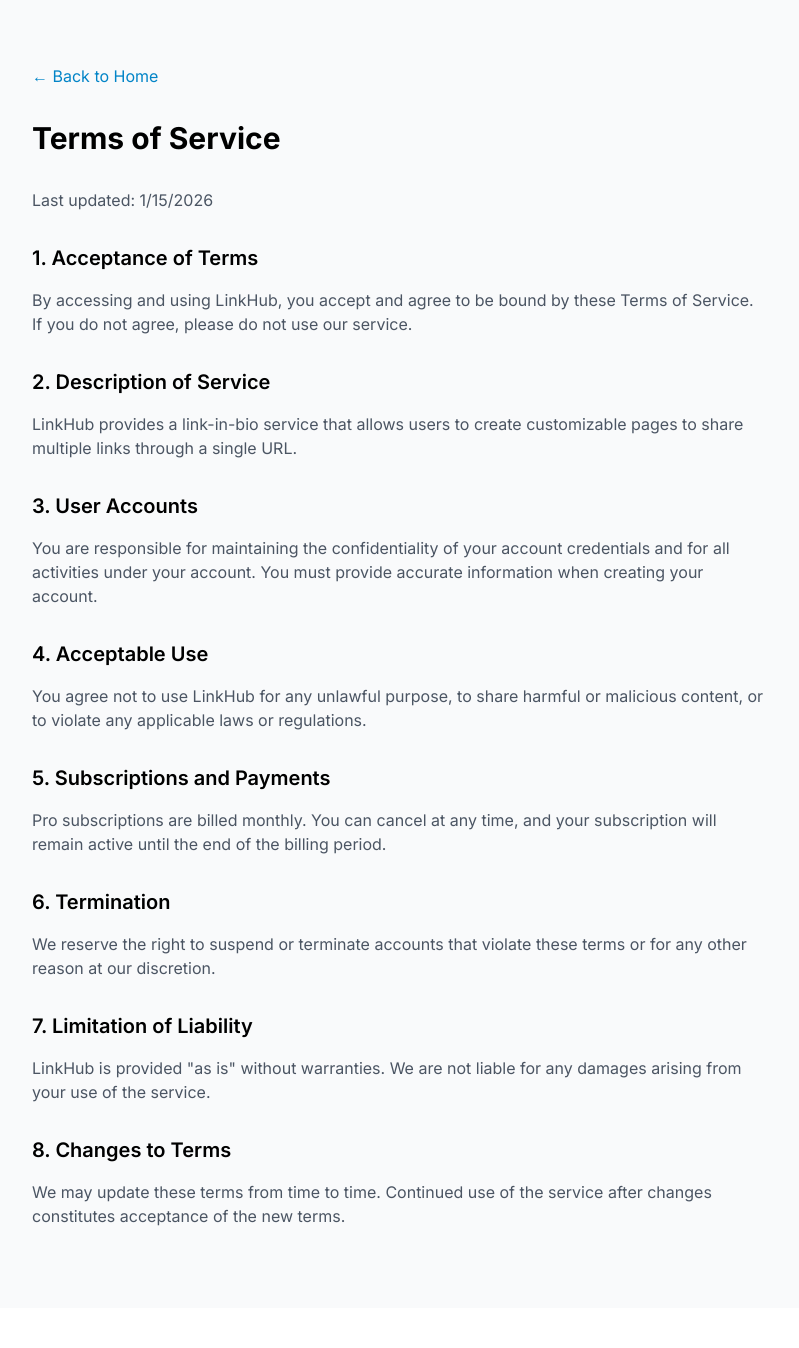
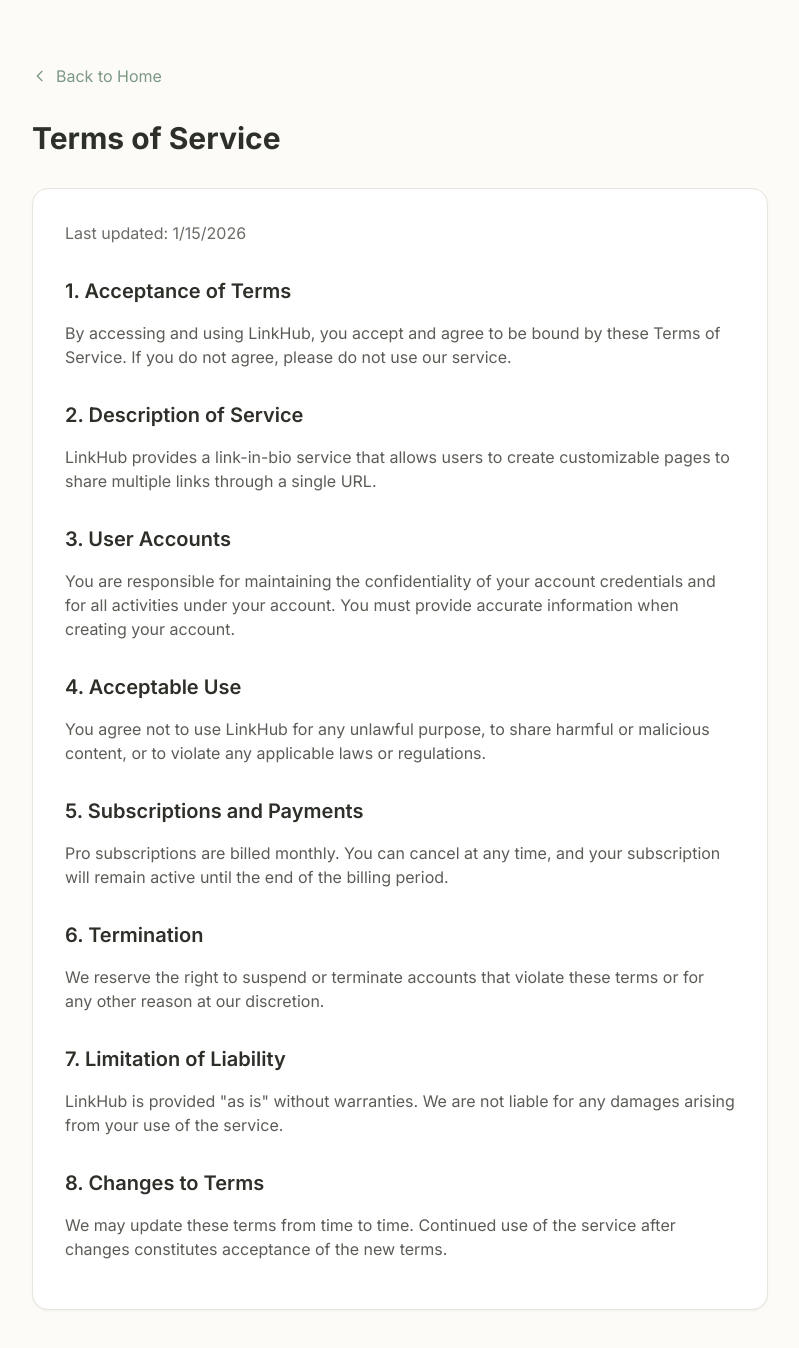
Before and after one commit to karthikaiz/linkhub, a Next.js app: page /terms in a window 1280 px wide. Shown: the top 1348 px of the page, without its empty margins (240-1039 px from the left). Before the commit the page ends 1308 px from the top, so only its background shows below. Built offline with nearby package versions, Linux system fonts and the light colour scheme.

Commit message:
Legal page in Hero

```diff
--- a/app/(legal)/contact/page.tsx
+++ b/app/(legal)/contact/page.tsx
@@ -27,57 +27,68 @@
   }
 
   return (
-    <div className="min-h-screen bg-gray-50">
+    <div className="min-h-screen bg-[#fdfbf7]">
       <div className="max-w-xl mx-auto px-4 py-16">
-        <Link href="/" className="text-primary-600 hover:underline mb-8 inline-block">
-          &larr; Back to Home
+        <Link href="/" className="text-[#7c9885] hover:underline mb-8 inline-flex items-center gap-2">
+          <svg className="w-4 h-4" fill="none" stroke="currentColor" viewBox="0 0 24 24">
+            <path strokeLinecap="round" strokeLinejoin="round" strokeWidth={2} d="M15 19l-7-7 7-7" />
+          </svg>
+          Back to Home
         </Link>
 
-        <h1 className="text-3xl font-bold mb-4">Contact Us</h1>
-        <p className="text-gray-600 mb-8">
+        <h1 className="text-3xl font-bold mb-4 text-[#2d3029]">Contact Us</h1>
+        <p className="text-[#6b6b66] mb-8">
           Have a question or feedback? We'd love to hear from you.
         </p>
 
+        <div className="bg-white rounded-2xl border border-[#e8e4de] p-8 shadow-sm">
           <form onSubmit={handleSubmit} className="space-y-6">
             <div>
-            <label className="block text-sm font-medium mb-2">Name</label>
+              <label className="block text-sm font-medium mb-2 text-[#2d3029]">Name</label>
               <Input
                 type="text"
                 value={formData.name}
                 onChange={(e) => setFormData({ ...formData, name: e.target.value })}
                 placeholder="Your name"
+                className="rounded-xl border-[#e8e4de] focus:border-[#7c9885] focus:ring-[#7c9885]"
                 required
               />
             </div>
 
             <div>
-            <label className="block text-sm font-medium mb-2">Email</label>
+              <label className="block text-sm font-medium mb-2 text-[#2d3029]">Email</label>
               <Input
                 type="email"
                 value={formData.email}
                 onChange={(e) => setFormData({ ...formData, email: e.target.value })}
                 placeholder="you@example.com"
+                className="rounded-xl border-[#e8e4de] focus:border-[#7c9885] focus:ring-[#7c9885]"
                 required
               />
             </div>
 
             <div>
-            <label className="block text-sm font-medium mb-2">Message</label>
+              <label className="block text-sm font-medium mb-2 text-[#2d3029]">Message</label>
               <textarea
                 value={formData.message}
                 onChange={(e) => setFormData({ ...formData, message: e.target.value })}
                 placeholder="How can we help?"
                 required
                 rows={5}
-              className="flex w-full rounded-md border border-gray-300 bg-white px-3 py-2 text-sm placeholder:text-gray-400 focus:outline-none focus:ring-2 focus:ring-primary-500 focus:border-transparent"
+                className="flex w-full rounded-xl border border-[#e8e4de] bg-white px-3 py-2 text-sm placeholder:text-[#a8a8a3] focus:outline-none focus:ring-2 focus:ring-[#7c9885] focus:border-transparent"
               />
             </div>
 
-          <Button type="submit" className="w-full" isLoading={isLoading}>
+            <Button
+              type="submit"
+              className="w-full rounded-xl bg-[#7c9885] hover:bg-[#6b8872] text-white"
+              isLoading={isLoading}
+            >
               Send Message
             </Button>
           </form>
         </div>
       </div>
+    </div>
   )
 }
--- a/app/(legal)/privacy/page.tsx
+++ b/app/(legal)/privacy/page.tsx
@@ -6,45 +6,48 @@
 
 export default function PrivacyPage() {
   return (
-    <div className="min-h-screen bg-gray-50">
+    <div className="min-h-screen bg-[#fdfbf7]">
       <div className="max-w-3xl mx-auto px-4 py-16">
-        <Link href="/" className="text-primary-600 hover:underline mb-8 inline-block">
-          &larr; Back to Home
+        <Link href="/" className="text-[#7c9885] hover:underline mb-8 inline-flex items-center gap-2">
+          <svg className="w-4 h-4" fill="none" stroke="currentColor" viewBox="0 0 24 24">
+            <path strokeLinecap="round" strokeLinejoin="round" strokeWidth={2} d="M15 19l-7-7 7-7" />
+          </svg>
+          Back to Home
         </Link>
 
-        <h1 className="text-3xl font-bold mb-8">Privacy Policy</h1>
+        <h1 className="text-3xl font-bold mb-8 text-[#2d3029]">Privacy Policy</h1>
 
-        <div className="prose prose-gray max-w-none">
-          <p className="text-gray-600 mb-6">Last updated: {new Date().toLocaleDateString()}</p>
+        <div className="bg-white rounded-2xl border border-[#e8e4de] p-8 shadow-sm">
+          <p className="text-[#6b6b66] mb-6">Last updated: {new Date().toLocaleDateString()}</p>
 
-          <h2 className="text-xl font-semibold mt-8 mb-4">1. Information We Collect</h2>
-          <p className="text-gray-600 mb-4">
+          <h2 className="text-xl font-semibold mt-8 mb-4 text-[#2d3029]">1. Information We Collect</h2>
+          <p className="text-[#5c5c57] mb-4">
             We collect information you provide directly, including your name, email address, and username when you create an account. We also collect usage data such as page views and link clicks to provide analytics features.
           </p>
 
-          <h2 className="text-xl font-semibold mt-8 mb-4">2. How We Use Your Information</h2>
-          <p className="text-gray-600 mb-4">
+          <h2 className="text-xl font-semibold mt-8 mb-4 text-[#2d3029]">2. How We Use Your Information</h2>
+          <p className="text-[#5c5c57] mb-4">
             We use your information to provide and improve our services, process transactions, send you updates, and respond to your requests.
           </p>
 
-          <h2 className="text-xl font-semibold mt-8 mb-4">3. Data Security</h2>
-          <p className="text-gray-600 mb-4">
+          <h2 className="text-xl font-semibold mt-8 mb-4 text-[#2d3029]">3. Data Security</h2>
+          <p className="text-[#5c5c57] mb-4">
             We implement appropriate security measures to protect your personal information. Passwords are hashed and we use secure HTTPS connections.
           </p>
 
-          <h2 className="text-xl font-semibold mt-8 mb-4">4. Third-Party Services</h2>
-          <p className="text-gray-600 mb-4">
-            We use third-party services including Stripe for payment processing and may use analytics tools to improve our service.
+          <h2 className="text-xl font-semibold mt-8 mb-4 text-[#2d3029]">4. Third-Party Services</h2>
+          <p className="text-[#5c5c57] mb-4">
+            We use third-party services including Razorpay for payment processing and may use analytics tools to improve our service.
           </p>
 
-          <h2 className="text-xl font-semibold mt-8 mb-4">5. Your Rights</h2>
-          <p className="text-gray-600 mb-4">
+          <h2 className="text-xl font-semibold mt-8 mb-4 text-[#2d3029]">5. Your Rights</h2>
+          <p className="text-[#5c5c57] mb-4">
             You can access, update, or delete your account information at any time through your dashboard settings.
           </p>
 
-          <h2 className="text-xl font-semibold mt-8 mb-4">6. Contact Us</h2>
-          <p className="text-gray-600 mb-4">
-            If you have questions about this Privacy Policy, please contact us through our contact page.
+          <h2 className="text-xl font-semibold mt-8 mb-4 text-[#2d3029]">6. Contact Us</h2>
+          <p className="text-[#5c5c57] mb-4">
+            If you have questions about this Privacy Policy, please contact us through our <Link href="/contact" className="text-[#7c9885] hover:underline">contact page</Link>.
           </p>
         </div>
       </div>
--- a/app/(legal)/terms/page.tsx
+++ b/app/(legal)/terms/page.tsx
@@ -6,54 +6,57 @@
 
 export default function TermsPage() {
   return (
-    <div className="min-h-screen bg-gray-50">
+    <div className="min-h-screen bg-[#fdfbf7]">
       <div className="max-w-3xl mx-auto px-4 py-16">
-        <Link href="/" className="text-primary-600 hover:underline mb-8 inline-block">
-          &larr; Back to Home
+        <Link href="/" className="text-[#7c9885] hover:underline mb-8 inline-flex items-center gap-2">
+          <svg className="w-4 h-4" fill="none" stroke="currentColor" viewBox="0 0 24 24">
+            <path strokeLinecap="round" strokeLinejoin="round" strokeWidth={2} d="M15 19l-7-7 7-7" />
+          </svg>
+          Back to Home
         </Link>
 
-        <h1 className="text-3xl font-bold mb-8">Terms of Service</h1>
+        <h1 className="text-3xl font-bold mb-8 text-[#2d3029]">Terms of Service</h1>
 
-        <div className="prose prose-gray max-w-none">
-          <p className="text-gray-600 mb-6">Last updated: {new Date().toLocaleDateString()}</p>
+        <div className="bg-white rounded-2xl border border-[#e8e4de] p-8 shadow-sm">
+          <p className="text-[#6b6b66] mb-6">Last updated: {new Date().toLocaleDateString()}</p>
 
-          <h2 className="text-xl font-semibold mt-8 mb-4">1. Acceptance of Terms</h2>
-          <p className="text-gray-600 mb-4">
+          <h2 className="text-xl font-semibold mt-8 mb-4 text-[#2d3029]">1. Acceptance of Terms</h2>
+          <p className="text-[#5c5c57] mb-4">
             By accessing and using LinkHub, you accept and agree to be bound by these Terms of Service. If you do not agree, please do not use our service.
           </p>
 
-          <h2 className="text-xl font-semibold mt-8 mb-4">2. Description of Service</h2>
-          <p className="text-gray-600 mb-4">
+          <h2 className="text-xl font-semibold mt-8 mb-4 text-[#2d3029]">2. Description of Service</h2>
+          <p className="text-[#5c5c57] mb-4">
             LinkHub provides a link-in-bio service that allows users to create customizable pages to share multiple links through a single URL.
           </p>
 
-          <h2 className="text-xl font-semibold mt-8 mb-4">3. User Accounts</h2>
-          <p className="text-gray-600 mb-4">
+          <h2 className="text-xl font-semibold mt-8 mb-4 text-[#2d3029]">3. User Accounts</h2>
+          <p className="text-[#5c5c57] mb-4">
             You are responsible for maintaining the confidentiality of your account credentials and for all activities under your account. You must provide accurate information when creating your account.
           </p>
 
-          <h2 className="text-xl font-semibold mt-8 mb-4">4. Acceptable Use</h2>
-          <p className="text-gray-600 mb-4">
+          <h2 className="text-xl font-semibold mt-8 mb-4 text-[#2d3029]">4. Acceptable Use</h2>
+          <p className="text-[#5c5c57] mb-4">
             You agree not to use LinkHub for any unlawful purpose, to share harmful or malicious content, or to violate any applicable laws or regulations.
           </p>
 
-          <h2 className="text-xl font-semibold mt-8 mb-4">5. Subscriptions and Payments</h2>
-          <p className="text-gray-600 mb-4">
+          <h2 className="text-xl font-semibold mt-8 mb-4 text-[#2d3029]">5. Subscriptions and Payments</h2>
+          <p className="text-[#5c5c57] mb-4">
             Pro subscriptions are billed monthly. You can cancel at any time, and your subscription will remain active until the end of the billing period.
           </p>
 
-          <h2 className="text-xl font-semibold mt-8 mb-4">6. Termination</h2>
-          <p className="text-gray-600 mb-4">
+          <h2 className="text-xl font-semibold mt-8 mb-4 text-[#2d3029]">6. Termination</h2>
+          <p className="text-[#5c5c57] mb-4">
             We reserve the right to suspend or terminate accounts that violate these terms or for any other reason at our discretion.
           </p>
 
-          <h2 className="text-xl font-semibold mt-8 mb-4">7. Limitation of Liability</h2>
-          <p className="text-gray-600 mb-4">
+          <h2 className="text-xl font-semibold mt-8 mb-4 text-[#2d3029]">7. Limitation of Liability</h2>
+          <p className="text-[#5c5c57] mb-4">
             LinkHub is provided "as is" without warranties. We are not liable for any damages arising from your use of the service.
           </p>
 
-          <h2 className="text-xl font-semibold mt-8 mb-4">8. Changes to Terms</h2>
-          <p className="text-gray-600 mb-4">
+          <h2 className="text-xl font-semibold mt-8 mb-4 text-[#2d3029]">8. Changes to Terms</h2>
+          <p className="text-[#5c5c57] mb-4">
             We may update these terms from time to time. Continued use of the service after changes constitutes acceptance of the new terms.
           </p>
         </div>
--- a/app/page.tsx
+++ b/app/page.tsx
@@ -298,7 +298,7 @@
       </section>
 
       {/* Pricing Section */}
-      <section className="container mx-auto px-4 py-20">
+      <section id="pricing" className="container mx-auto px-4 py-20">
         <h2 className="text-3xl md:text-4xl font-bold text-center mb-4 text-[#2d3029]">
           Simple Pricing
         </h2>
@@ -418,7 +418,7 @@
               <h4 className="font-semibold text-[#2d3029] mb-4">Product</h4>
               <ul className="space-y-2 text-sm">
                 <li><Link href="#features" className="text-[#6b6b66] hover:text-[#7c9885] transition-colors">Features</Link></li>
-                <li><Link href="/register" className="text-[#6b6b66] hover:text-[#7c9885] transition-colors">Pricing</Link></li>
+                <li><Link href="#pricing" className="text-[#6b6b66] hover:text-[#7c9885] transition-colors">Pricing</Link></li>
                 <li><Link href="/login" className="text-[#6b6b66] hover:text-[#7c9885] transition-colors">Login</Link></li>
               </ul>
             </div>
```
Also changed, not shown: app/(auth)/login/page.tsx (+16 -14 lines), app/(auth)/register/page.tsx (+21 -18 lines). Lines whose indentation alone changed are shown as unchanged.
